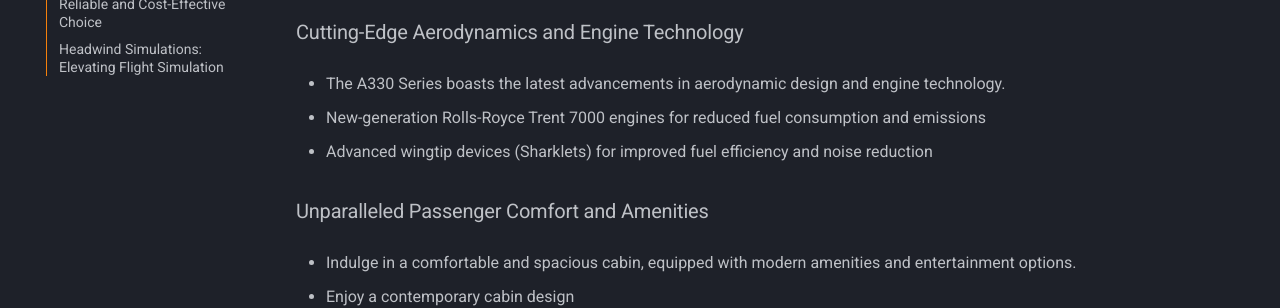
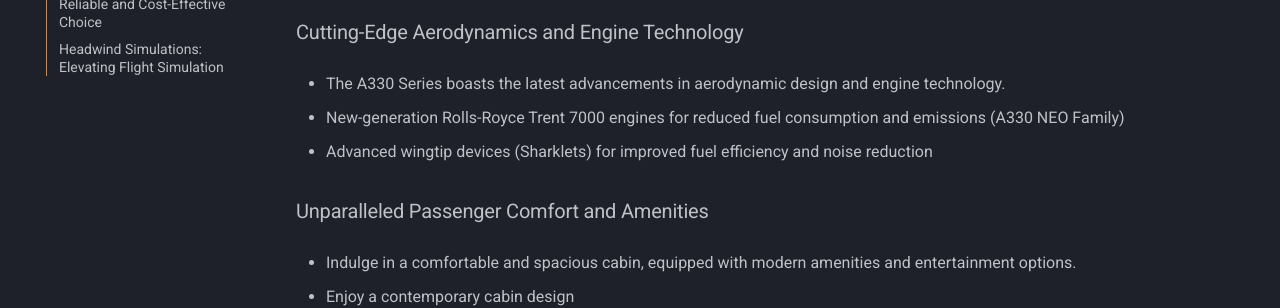
Before and after one commit to Monkyofwar/HeadwindSim-Docs, an MkDocs documentation site: the page built from docs/index.md, in a window 1280 px wide and 900 px high. Shown: the part 381-689 px from the top of the window. Built offline with MkDocs 1.6.1 and Material for MkDocs 9.7.7, drawn with Linux system fonts in a browser that asks for light colours.

Commit message:
basic changes
minor edits to most pages;)

```diff
--- a/docs/index.md
+++ b/docs/index.md
@@ -8,7 +8,7 @@
 ### Cutting-Edge Aerodynamics and Engine Technology
 * The A330 Series boasts the latest advancements in aerodynamic design and engine technology.
 
-* New-generation Rolls-Royce Trent 7000 engines for reduced fuel consumption and emissions
+* New-generation Rolls-Royce Trent 7000 engines for reduced fuel consumption and emissions (A330 NEO Family)
 * Advanced wingtip devices (Sharklets) for improved fuel efficiency and noise reduction
 ### Unparalleled Passenger Comfort and Amenities
 * Indulge in a comfortable and spacious cabin, equipped with modern amenities and entertainment options.
```
Also changed, not shown: docs/HDW330Neo_Overview.md (+1 -1 lines), docs/QRH_330.md (+2 -0 lines).
